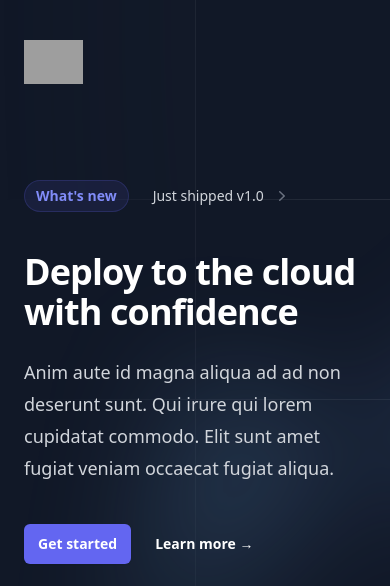
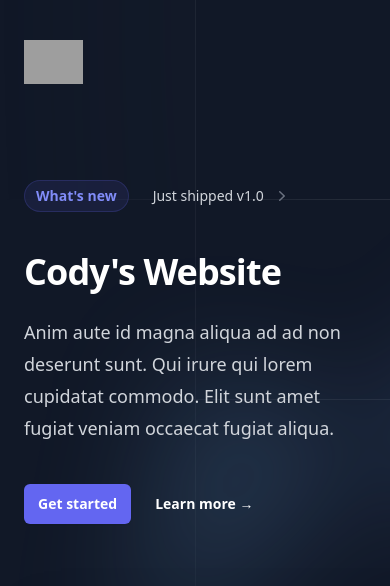
Before and after one commit to codyrutscher/test-repo-5, a PHP site: page / in a window 390 px wide. Shown: the top 586 px of the page. Run offline with PHP 8.4, Linux system fonts and the light colour scheme; some libraries are stand-ins or nearby versions; grey boxes are pictures that could not be loaded.

Commit message:
Update index.php

```diff
--- a/index.php
+++ b/index.php
@@ -37,7 +37,7 @@
                 </span>
               </a>
             </div>
-            <h1 class="mt-10 text-4xl font-bold tracking-tight text-white sm:text-6xl">Deploy to the cloud with confidence</h1>
+            <h1 class="mt-10 text-4xl font-bold tracking-tight text-white sm:text-6xl">Cody's Website</h1>
             <p class="mt-6 text-lg leading-8 text-gray-300">Anim aute id magna aliqua ad ad non deserunt sunt. Qui irure qui lorem cupidatat commodo. Elit sunt amet fugiat veniam occaecat fugiat aliqua.</p>
             <div class="mt-10 flex items-center gap-x-6">
               <a href="#" class="rounded-md bg-indigo-500 px-3.5 py-2.5 text-sm font-semibold text-white shadow-sm hover:bg-indigo-400 focus-visible:outline focus-visible:outline-2 focus-visible:outline-offset-2 focus-visible:outline-indigo-400">Get started</a>
```
